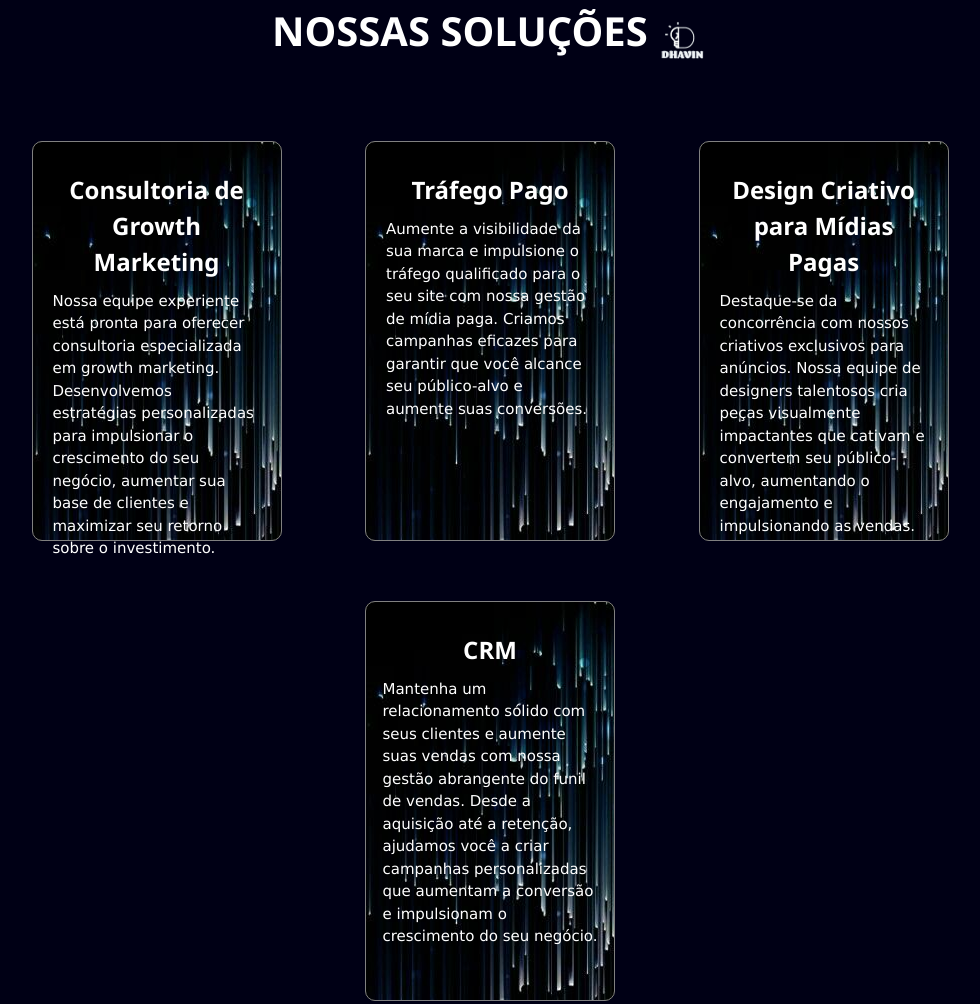
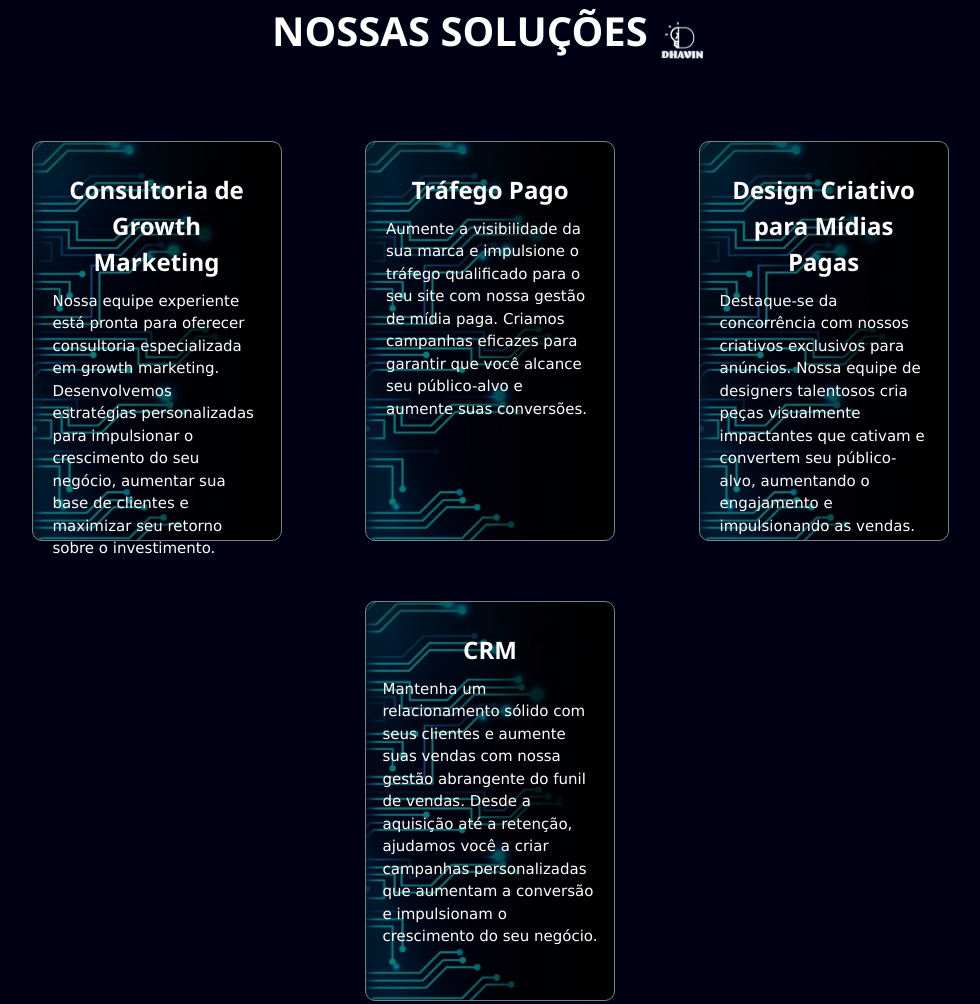
Before and after one commit to Ivoneide01/Dhavin-Assessoria, a website with bundled scripts: page index.html in a window 1280 px wide. Shown: the part 772-1776 px from the top of the page, without its empty margins (150-1130 px from the left). Built offline with nearby package versions, Linux system fonts and the light colour scheme.

Commit message:
fundo-cards-linear-gradient

```diff
--- a/style.css
+++ b/style.css
@@ -111,7 +111,11 @@ h3{
     align-items: center;
     border:1px solid gray;
     background: #5f6008;
-    background-image: url(/Dhavin/Dhavin/img//fundo-cards/papel\ de\ parede\ chuva.jpg);
+    background-image: url(/Dhavin/Dhavin/img/contato-dravin.jpg);
+    background: linear-gradient(rgba(0, 0, 0, 0.5), rgba(0, 0, 0, 0.5)), url(/Dhavin/Dhavin/img/contato-dravin.jpg);
+    background-repeat: no-repeat;
+    background-size: cover;
+    background-position: center;
     backdrop-filter: blur( 4px );
     -webkit-backdrop-filter: blur( 4px );
     border-radius: 10px;
```
Also changed, not shown: Dhavin/Dhavin/img/contato-dravin.jpg (added).
